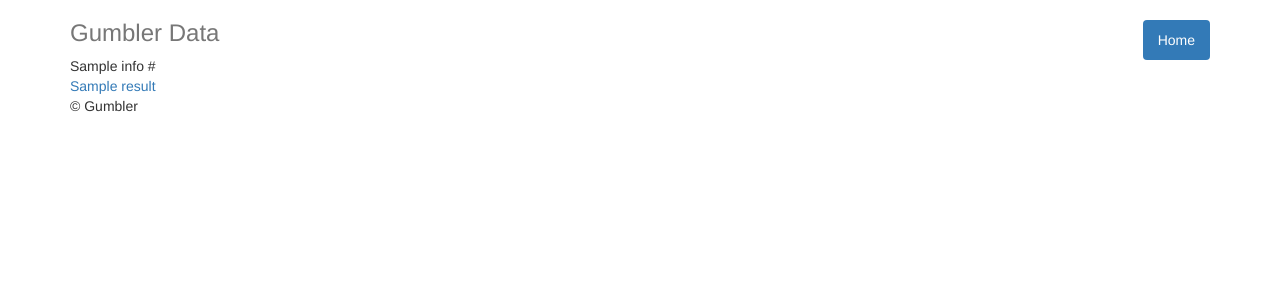
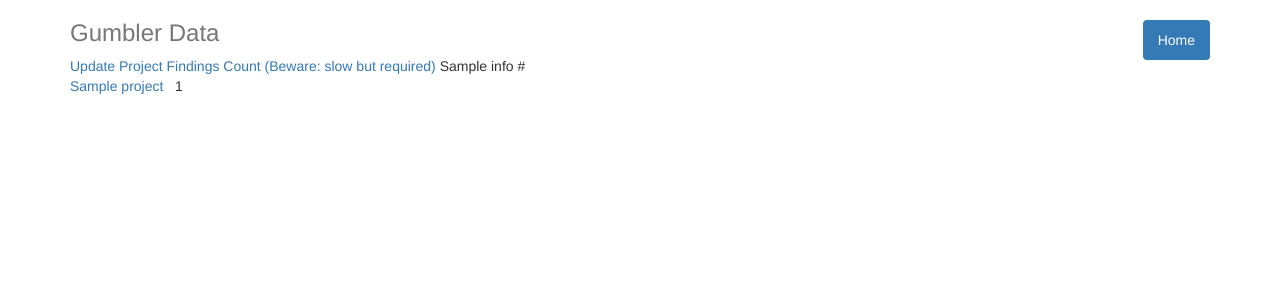
Before and after one commit to BuffaloWill/gumbler, a Flask app: template webserver/templates/project.html in a window 1280 px wide. Shown: the top 300 px of the page. Run offline with Flask 2, Linux system fonts and the light colour scheme; the template is opened without the code that fills it: most values are stand-ins (such as "Sample title", 1, 10 or a date in 2020); some libraries are stand-ins or nearby versions.

Commit message:
support for https://github.com/BuffaloWill/gumbler/issues/16

```diff
--- a/webserver/server.py
+++ b/webserver/server.py
@@ -34,9 +34,36 @@ def main():
 def is_ascii(s):
     return all(ord(c) < 128 for c in s)
 
+# updates the count value in the projects collection
+def update_project_tallies():
+	projects = db.findings.distinct("project")
+	for project in projects:
+
+		# update the count, one ah ah ah two ah ah ah
+		count = db.findings.find({"project":project}).count()
+		pr = '{ "project":"'+str(project)+'","count":"'+str(count)+'"}'
+
+		find_project = db.projects.find_one({"project":project})
+		if find_project == None:
+			# add to the projects collection if not in there
+			db.projects.insert_one(json.loads(pr))
+		else:
+			# set the value otherwise
+			db.projects.update({
+				  'project':project
+				},{
+				  '$set': {
+				    'count': count
+				  }
+				})
+
+
 def projects():
-	projects_ = db.findings.distinct("project")
-        search = request.args.get("search")
+	if request.args.get("recount") == "y":
+		update_project_tallies()
+
+	projects_ = db.projects.find()
+	search = request.args.get("search")
 
 	if not (search == None):
 		projects = []
@@ -51,7 +78,7 @@ def projects():
 	from_ = 20*(page-1)
 	to_ = 20*page
 	projects_render = projects[from_:to_]
-	pagination = Pagination(page=page, offset=offset, per_page=20, total=len(projects), search=False, record_name='projects')
+	pagination = Pagination(page=page, offset=offset, per_page=20, total=projects.count(), search=False, record_name='projects')
 
 	return render_template('project.html',projects=projects_render, pagination=pagination)
 
@@ -84,24 +111,27 @@ def project():
 
 
 def orgs():
-        projects_ = db.findings.distinct("project")
-        search = request.args.get("org")
+	if request.args.get("recount") == "y":
+		update_project_tallies()
 
-        if not (search == None):
-                projects = []
-                for proj in projects_:
-                        if str(search) in proj.lower():
-                                projects.append(proj)
-        else:
-                projects = projects_
+	projects_ = db.projects.find()
+	search = request.args.get("org")
 
-        page,per_page,offset = get_page_args()
-        from_ = 20*(page-1)
-        to_ = 20*page
-        projects_render = projects[from_:to_]
-        pagination = Pagination(page=page, offset=offset, per_page=20, total=len(projects), search=False, record_name='projects')
+	if not (search == None):
+		projects = []
+		for proj in projects_:
+			if str(search) in proj["project"].lower():
+				projects.append(proj)
+	else:
+		projects = projects_
 
-        return render_template('project.html',projects=projects_render, pagination=pagination)
+	page,per_page,offset = get_page_args()
+	from_ = 20*(page-1)
+	to_ = 20*page
+	projects_render = projects[from_:to_]
+	pagination = Pagination(page=page, offset=offset, per_page=20, total=len(projects), search=False, record_name='projects')
+
+	return render_template('project.html',projects=projects_render, pagination=pagination)
 
 def files():
 	file_ = request.args.get("file")
--- a/webserver/templates/checks.html
+++ b/webserver/templates/checks.html
@@ -37,10 +37,6 @@
             </div>
         </div>
 
-        <footer class="footer">
-            <p>&copy; Gumbler</p>
-        </footer>
-
     </div>
 </body>
 
--- a/webserver/templates/file_list.html
+++ b/webserver/templates/file_list.html
@@ -82,9 +82,6 @@
 
        {% endfor %}
 
-        <footer class="footer">
-            <p>&copy; Gumbler</p>
-        </footer>
 
     </div>
 </body>
--- a/webserver/templates/project.html
+++ b/webserver/templates/project.html
@@ -40,6 +40,7 @@
                 </ul>
             </nav>
             <h3 class="text-muted">Gumbler Data</h3>
+            <a href="/list?recount=y">Update Project Findings Count (Beware: slow but required)</a>
 {{ pagination.info }}
 {{ pagination.links }}
         </div>
@@ -49,18 +50,14 @@
             <table>
             {% for result in projects %}
             <tr>
-
-                <td><a href="/project?project={{ result }}">{{ result }}</a></td>
+                <td><a href="/project?project={{ result["project"] }}">{{ result["project"] }}</a></td>
+                <td>&nbsp;&nbsp;&nbsp;{{ result["count"] }}</td>
             </tr>
             {% endfor %}
             </table>
             </div>
         </div>
 
-        <footer class="footer">
-            <p>&copy; Gumbler</p>
-        </footer>
-
     </div>
 </body>
 
```
Also changed, not shown: gumbler.py (+31 -8 lines).
